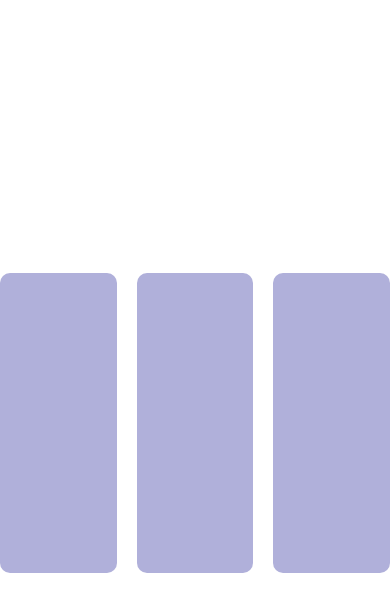
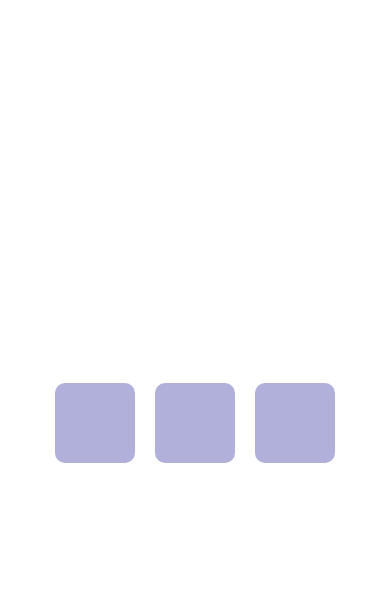
Before and after one commit to sevara-s/keyboard-project, a plain HTML site: page index.html in a window 390 px wide. Shown: the part 79-690 px from the top of the page. Drawn offline with Linux system fonts and the light colour scheme.

Commit message:
project done

```diff
--- a/style.css
+++ b/style.css
@@ -27,3 +27,17 @@ body {
     font-size: 30px;
     text-align: center;
 }
+@media(max-width:950px){
+    .card{
+        width: 150px;
+        height: 150px;
+        font-size: 20px;
+    }
+}
+@media(max-width:500px){
+    .card{
+        width: 80px;
+        height: 80px;
+        font-size: 20px;
+    }
+}
```
